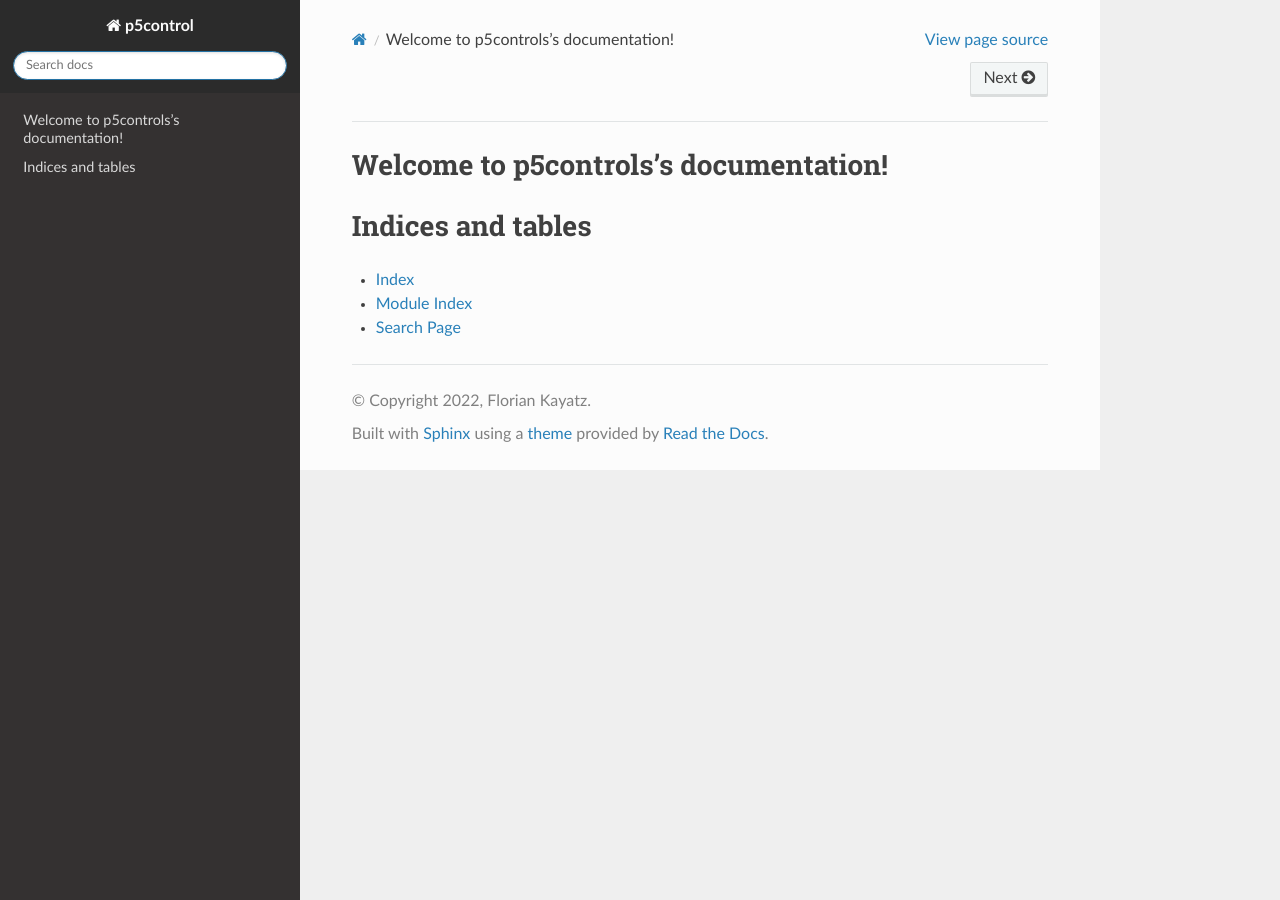
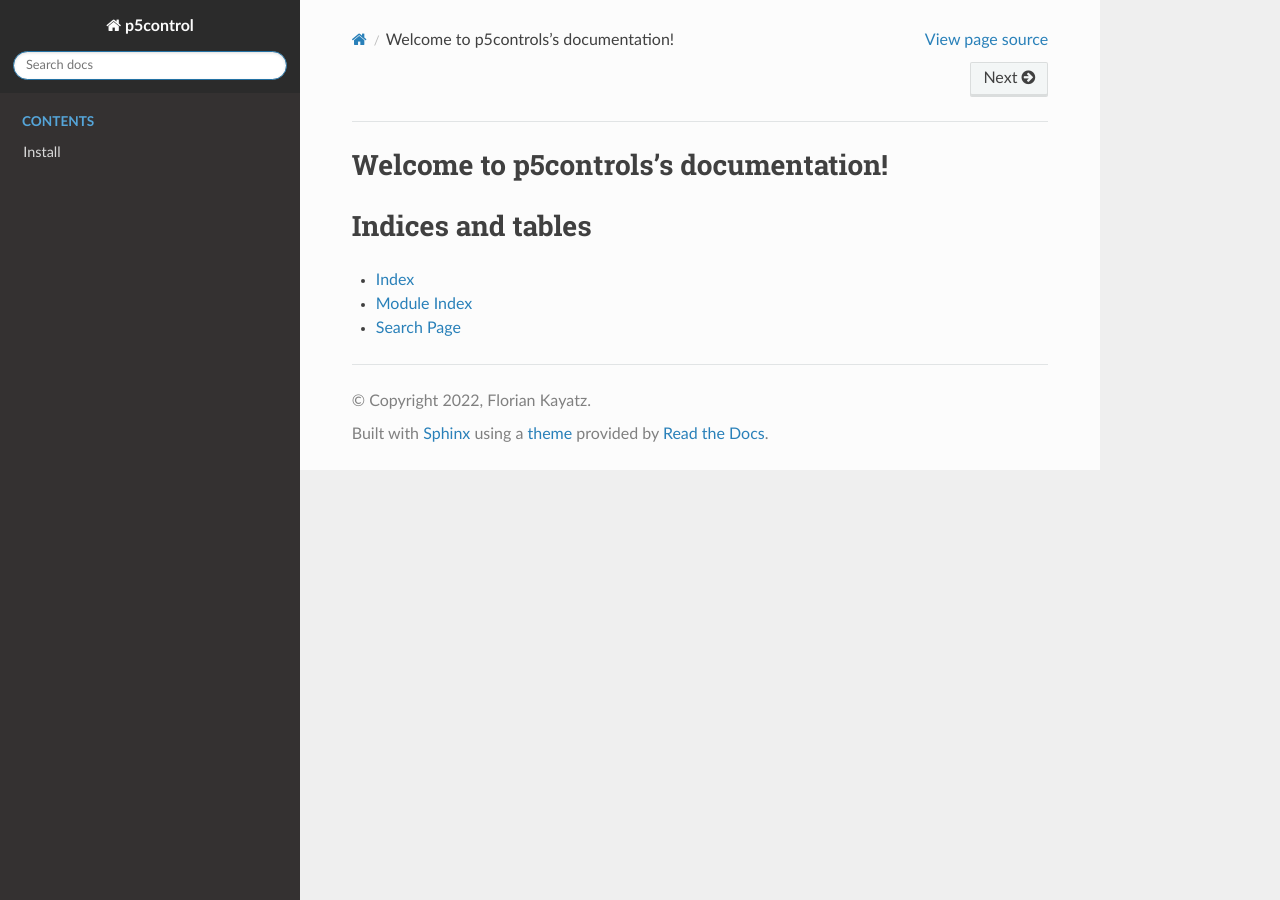
Before and after one commit to mawenzy/p5control, a Sphinx documentation site: the page built from docs/source/index.rst, in a window 1280 px wide. Built offline with Sphinx 7.4.7 and the Read the Docs theme 2.0.0, drawn with Linux system fonts in a browser that asks for light colours.

Commit message:
updated doc files

```diff
--- a/docs/source/index.rst
+++ b/docs/source/index.rst
@@ -1,5 +1,5 @@
 Welcome to p5controls's documentation!
-==================================
+======================================
 .. toctree::
    :maxdepth: 4
    :caption: Contents
--- a/docs/source/install.rst
+++ b/docs/source/install.rst
@@ -1,3 +1,4 @@
-# Install
+Install
+=======
 
 install from ...
```
